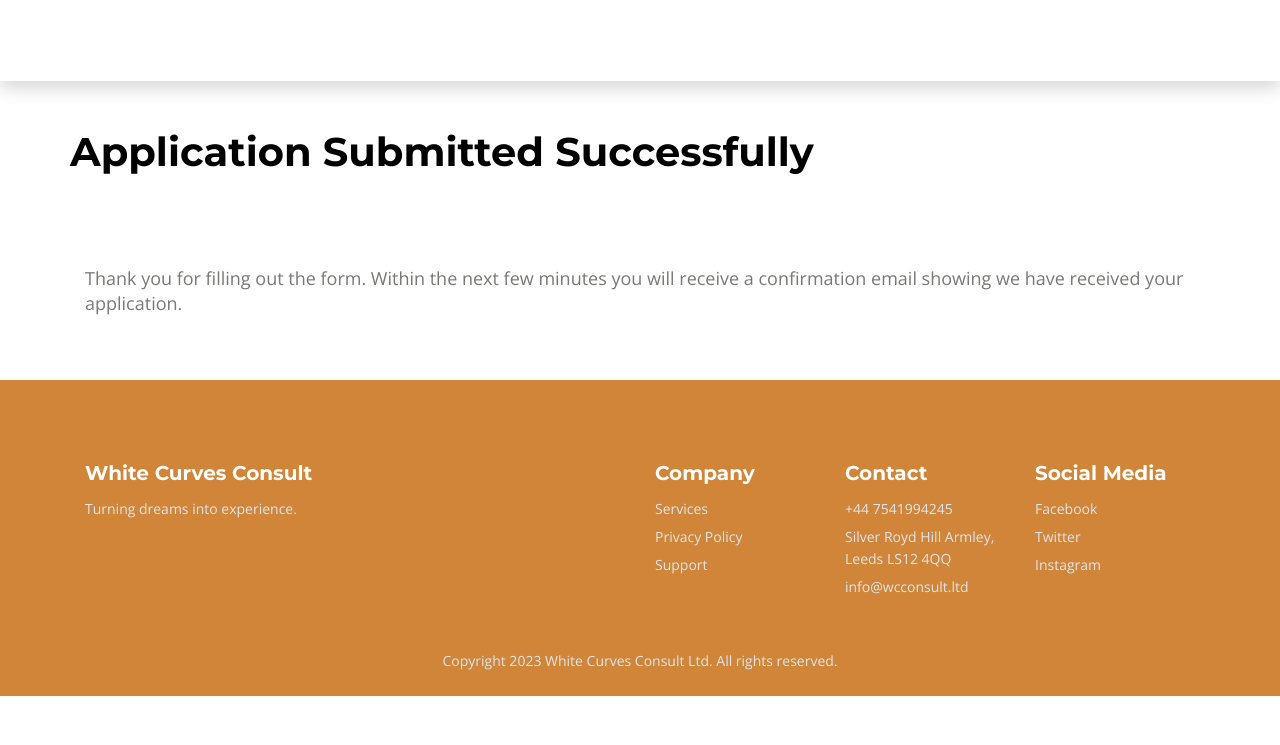
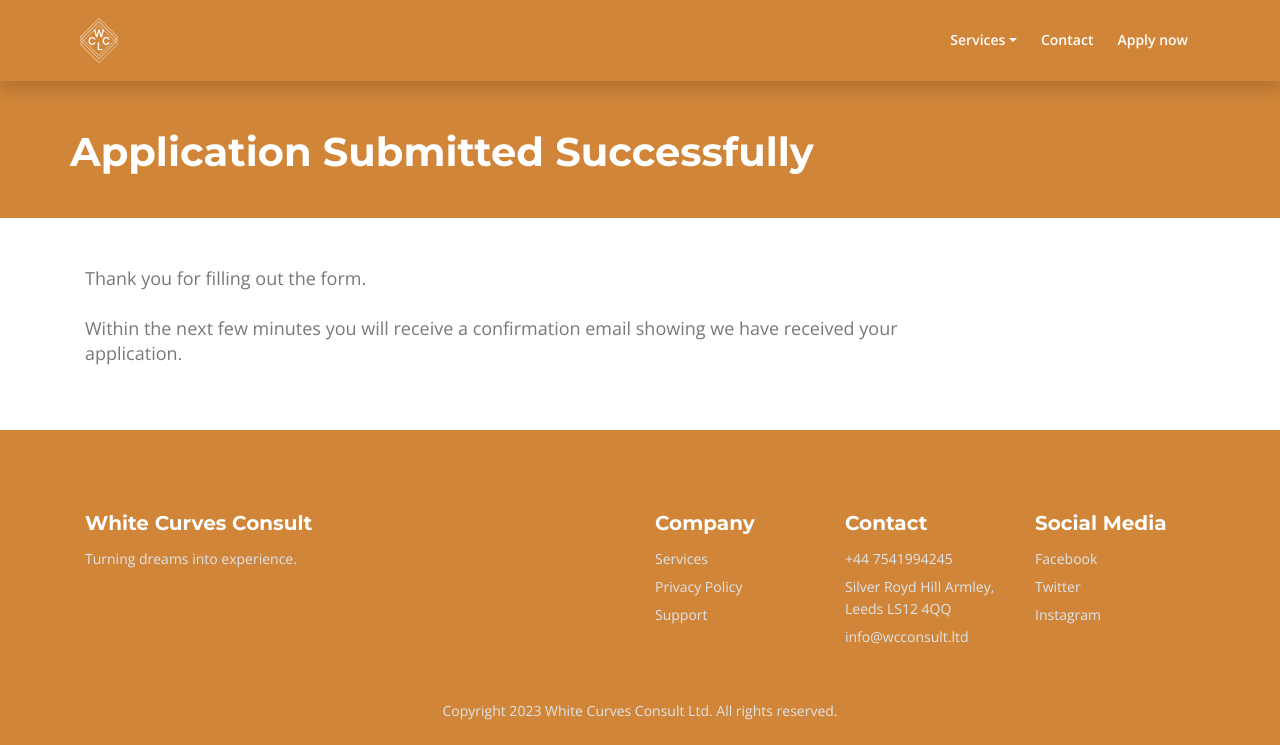
Before and after one commit to mikegyamfi/whiteCurves, a Django app: page /success in a window 1280 px wide. Shown: the top 745 px of the page. Run offline with Django 4.2, Linux system fonts and the light colour scheme; some libraries are stand-ins or nearby versions.

Commit message:
added to success

```diff
--- a/whiteCurvesApp/templates/layouts/success.html
+++ b/whiteCurvesApp/templates/layouts/success.html
@@ -9,12 +9,12 @@
     {% include 'inc/navbar.html' %}
 
     <!-- Header -->
-    <header id="header" class="success-header">
+    <header id="header" class="service-header">
         <div class="header-content">
             <div class="container">
             <div class="row">
                 <div class="honeymoon-header-content">
-                    <h1 style="color: black">Application Submitted Successfully</h1>
+                    <h1 style="color: white">Application Submitted Successfully</h1>
 {#                    <p style="color: white">Thinking about where and how your honeymoon should go?</p>#}
                 </div> <!-- end of col -->
             </div> <!-- end of row -->
@@ -25,8 +25,9 @@
 
     <div class="container py-lg-5 py-4">
         <div class="service-p">
-            <p class="service-p">
-                Thank you for filling out the form. Within the next few minutes you will receive a confirmation email showing we have received your application.
+            <p style="width: 80%" class="service-p">
+                Thank you for filling out the form.
+                <br><br>Within the next few minutes you will receive a confirmation email showing we have received your application.
             </p>
         </div>
     </div>
```
